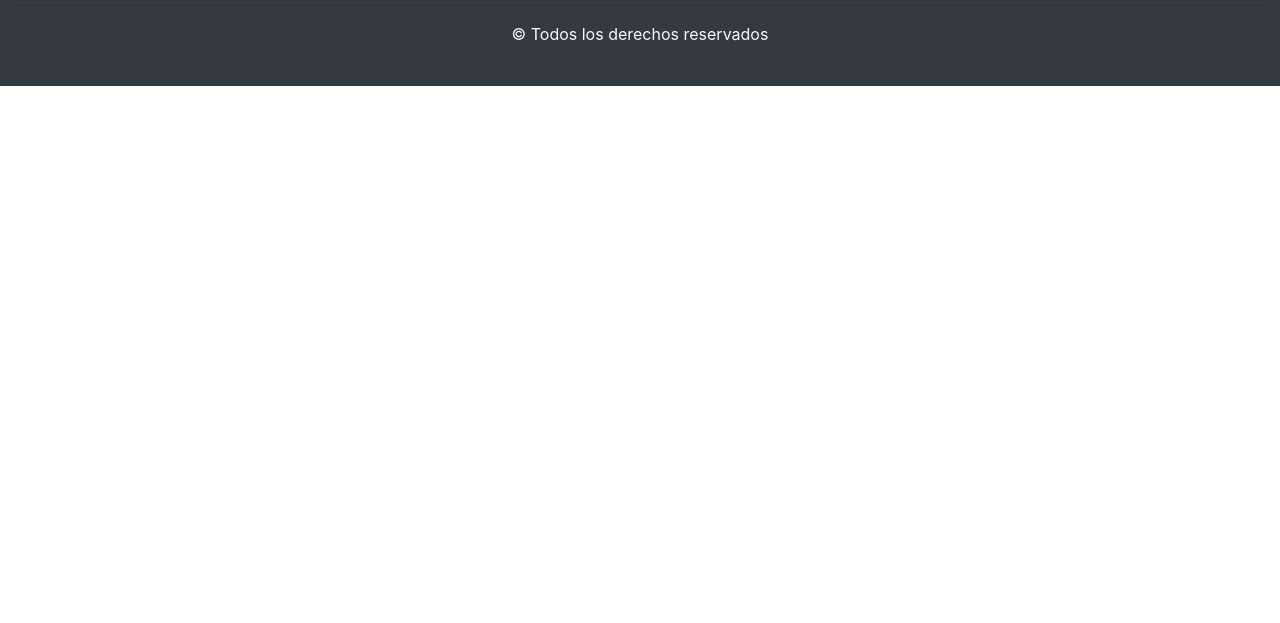
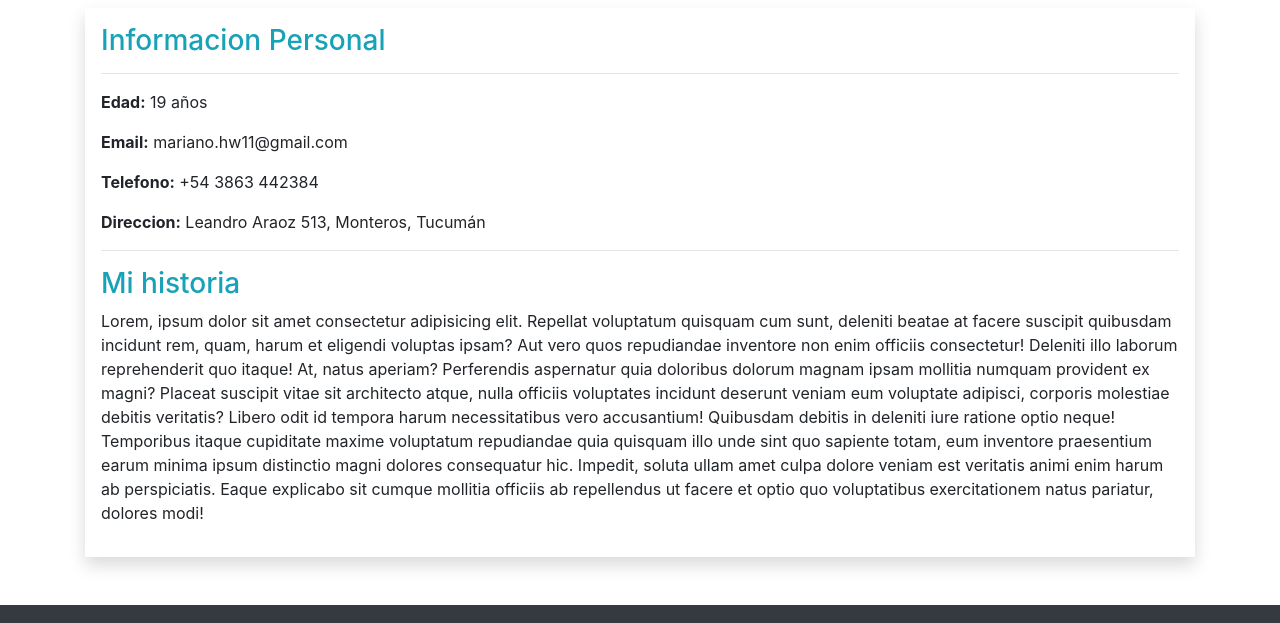
Before and after one commit to MChanoM/MChanoM.github.io, a plain HTML site: page index.html in a window 1280 px wide. Shown: the part 399-1022 px from the top of the page. Before the commit the page ends 800 px from the top, so only its background shows below. Drawn offline with nearby package versions, Linux system fonts and the light colour scheme.

Commit message:
Se agrego una seccion con informacion personal

```diff
--- a/index.html
+++ b/index.html
@@ -53,6 +53,20 @@
             <p class="lead"> Software developer </p>
         </div>
     </section>
+    <section class="container">
+        <h2 class="display-4 text-center my-4"> Sobre Mi </h2>
+        <article class="shadow p-3 mb-5 bg-white rounde">
+            <h3 class="text-info"> Informacion Personal </h3>
+            <hr/>
+            <p> <strong>Edad:</strong> 19 años </p>
+            <p> <strong>Email:</strong> mariano.hw11@gmail.com </p>
+            <p> <strong>Telefono:</strong> +54 3863 442384 </p>
+            <p> <strong>Direccion:</strong> Leandro Araoz 513, Monteros, Tucumán </p>
+            <hr/>
+            <h3 class="text-info"> Mi historia </h3>
+            <p> Lorem, ipsum dolor sit amet consectetur adipisicing elit. Repellat voluptatum quisquam cum sunt, deleniti beatae at facere suscipit quibusdam incidunt rem, quam, harum et eligendi voluptas ipsam? Aut vero quos repudiandae inventore non enim officiis consectetur! Deleniti illo laborum reprehenderit quo itaque! At, natus aperiam? Perferendis aspernatur quia doloribus dolorum magnam ipsam mollitia numquam provident ex magni? Placeat suscipit vitae sit architecto atque, nulla officiis voluptates incidunt deserunt veniam eum voluptate adipisci, corporis molestiae debitis veritatis? Libero odit id tempora harum necessitatibus vero accusantium! Quibusdam debitis in deleniti iure ratione optio neque! Temporibus itaque cupiditate maxime voluptatum repudiandae quia quisquam illo unde sint quo sapiente totam, eum inventore praesentium earum minima ipsum distinctio magni dolores consequatur hic. Impedit, soluta ullam amet culpa dolore veniam est veritatis animi enim harum ab perspiciatis. Eaque explicabo sit cumque mollitia officiis ab repellendus ut facere et optio quo voluptatibus exercitationem natus pariatur, dolores modi! </p>
+        </article>
+    </section>
 
     <footer class="bg-dark text-light py-4">
         <div class="container-fluid text-center">
```
